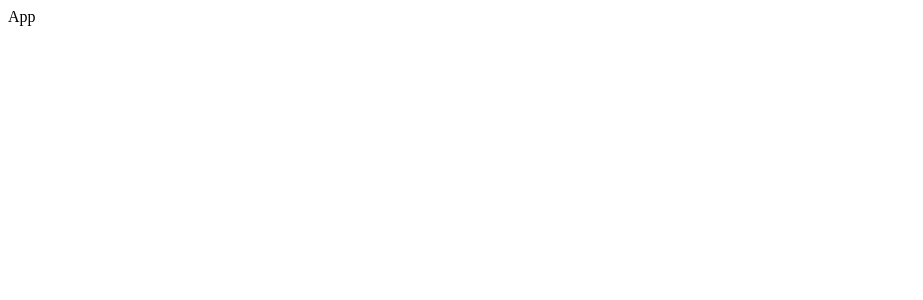
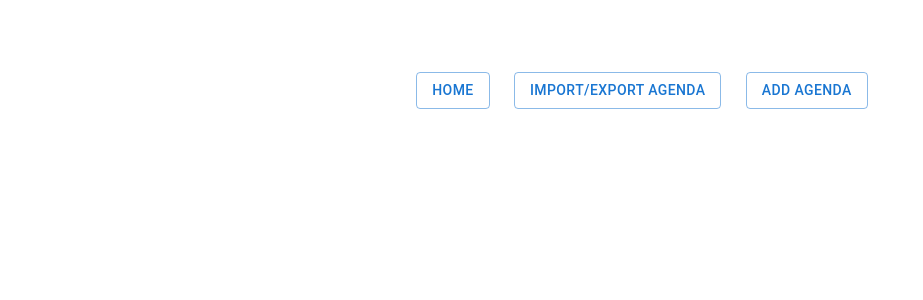
Before and after one commit to gorakhjoshi/agenda-react-app, a React (Create React App) app: page / in a window 1280 px wide. Shown: the top 300 px of the page, without its empty margins (0-923 px from the left). Built offline with nearby package versions, Linux system fonts and the light colour scheme.

Commit message:
Container and Navbar added

```diff
--- a/src/App.js
+++ b/src/App.js
@@ -1,4 +1,14 @@
+import { BrowserRouter as Router } from "react-router-dom";
+import Container from "./screens/Container";
+import Navbar from "./screens/Navbar";
+
 function App() {
-  return <div>App</div>;
+  return (
+    <Router>
+      <Container>
+        <Navbar />
+      </Container>
+    </Router>
+  );
 }
 export default App;
--- /dev/null
+++ b/src/screens/Container.js
@@ -0,0 +1,22 @@
+import React from "react";
+import PropTypes from "prop-types";
+import Box from "@mui/material/Box";
+
+const Container = ({ children, ...rest }) => (
+  <Box
+    maxWidth={{ sm: 720, md: 1236 }}
+    width={1}
+    margin={"0 auto"}
+    paddingX={2}
+    paddingY={{ xs: 4, sm: 6, md: 8 }}
+    {...rest}
+  >
+    {children}
+  </Box>
+);
+
+Container.propTypes = {
+  children: PropTypes.node.isRequired,
+};
+
+export default Container;
--- /dev/null
+++ b/src/screens/Navbar.js
@@ -0,0 +1,29 @@
+import * as React from "react";
+import Stack from "@mui/material/Stack";
+import Button from "@mui/material/Button";
+import { Link } from "react-router-dom";
+import Container from "./Container";
+import { Box } from "@mui/material";
+
+export default function Navbar() {
+  return (
+    <Box maxWidth={500} margin={"0 auto"}>
+      <Box
+        display="flex"
+        flexDirection={{ xs: "column", sm: "row" }}
+        alignItems={{ xs: "stretched", sm: "flex-start" }}
+        justifyContent={"space-evenly"}
+      >
+        <Button variant="outlined" component={Link} to={"/"}>
+          Home
+        </Button>
+        <Button variant="outlined" component={Link} to={"/agendas/list"}>
+          Import/Export Agenda
+        </Button>
+        <Button variant="outlined" component={Link} to={"/agendas/add"}>
+          Add Agenda
+        </Button>
+      </Box>
+    </Box>
+  );
+}
```
